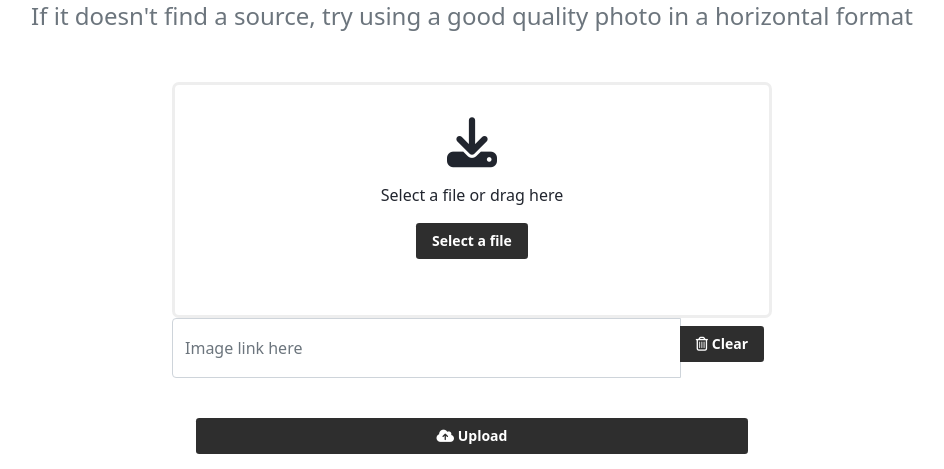
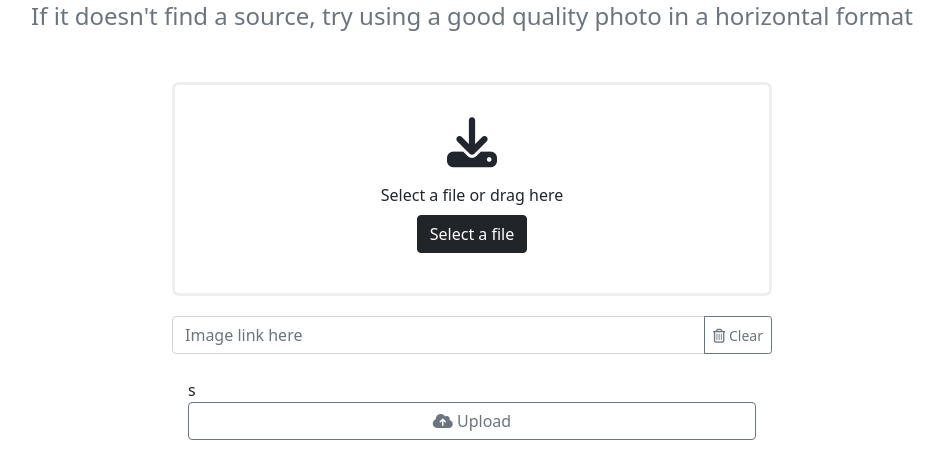
Before and after one commit to waydk/anisource-web, a Flask app: page / in a window 1280 px wide. Shown: the part 242-711 px from the top of the page, without its empty margins (168-1112 px from the left). Run offline with Flask 2, Linux system fonts and the light colour scheme; parts of the project's set-up code (start-up, migrations or seed data) failed here and were passed over; some libraries are stand-ins or nearby versions.

Commit message:
0.0.9: some fixes

```diff
--- a/anisource/static/css/style.css
+++ b/anisource/static/css/style.css
@@ -108,6 +108,10 @@ body {
 /* Inputs */
 input[type="file"] {
   display: none;
+}
+
+.input-group {
+  padding-top: 20px;
 }
 
 /* About */
@@ -245,25 +249,3 @@ input[type="file"] {
   margin: 0 0 0.5rem;
   color: #21252e;
 }
-.uploader .btn {
-  display: inline-block;
-  margin: 0.5rem 0.5rem 1rem;
-  clear: both;
-  font-family: inherit;
-  font-weight: 700;
-  font-size: 14px;
-  text-decoration: none;
-  text-transform: initial;
-  border: none;
-  border-radius: 0.2rem;
-  outline: none;
-  padding: 0 1rem;
-  height: 36px;
-  line-height: 36px;
-  color: #fff;
-  transition: all 0.2s ease-in-out;
-  box-sizing: border-box;
-  background: #2e2e2e;
-  border-color: #2e2e2e;
-  cursor: pointer;
-}
--- a/anisource/templates/index.html
+++ b/anisource/templates/index.html
@@ -24,12 +24,13 @@
           </div>
         </label>
 
-      <div class="input-group mb-3">
+        <div class="input-group">
+          <input class="form-control" type="text" id="search_link" name=text placeholder="Image link here">
+          <button onclick="document.getElementById('search_link').value = ''" type="button" class="clear btn btn-outline-secondary btn-sm"><i class="far fa-trash-alt"></i> Clear</button>
+        </div>
 
-        <input id="search_link" type="text" name=text class="form-control" placeholder="Image link here">
-        <button onclick="document.getElementById('search_link').value = ''" type="button" class="btn btn-outline-secondary"><i class="far fa-trash-alt"></i> Clear</button>
-      </div>
-      <div class="d-grid p-3">
+
+      <div class="d-grid p-3">s
         <button type=submit class="btn btn-outline-secondary" type="button"><i class="fa fa-cloud-upload"></i> Upload</button>
       </div>
     </form>
```
